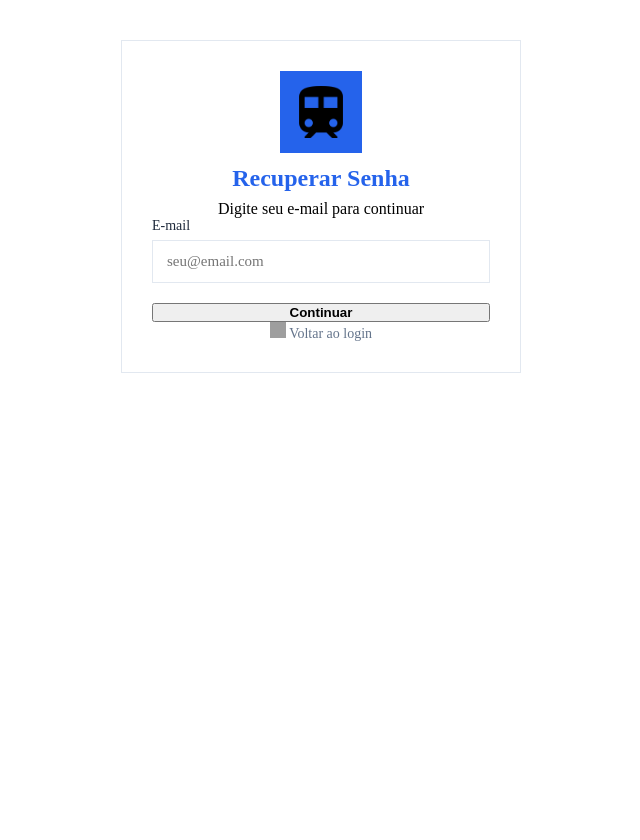
After one commit to joaoduarte01/vai_de_trem_edit, a PHP site: page /esqueci_senha.php in a window 1280 px wide. The commit adds this page. Shown: the whole page, without its empty margins (319-959 px from the left). Run offline with PHP 8.4, Linux system fonts and the light colour scheme; some libraries are stand-ins or nearby versions; grey boxes are pictures that could not be loaded.

Commit message:
feat: Implement user authentication and password management pages including admin, client, forgot password, and reset password functionalities.

```diff
--- /dev/null
+++ b/public/esqueci_senha.php
@@ -0,0 +1,66 @@
+<?php
+require_once('../assets/config/db.php');
+session_start();
+
+$error = '';
+
+if ($_SERVER['REQUEST_METHOD'] === 'POST') {
+    $email = trim($_POST['email'] ?? '');
+
+    if ($email) {
+        $stmt = $mysqli->prepare("SELECT id FROM users WHERE email = ? LIMIT 1");
+        $stmt->bind_param('s', $email);
+        $stmt->execute();
+        $stmt->store_result();
+
+        if ($stmt->num_rows > 0) {
+            // Redireciona para redefinir a senha passando o email (inseguro, mas solicitado assim)
+            header('Location: redefinir_senha.php?email=' . urlencode($email));
+            exit;
+        } else {
+            $error = 'E-mail não encontrado.';
+        }
+    } else {
+        $error = 'Por favor, digite seu e-mail.';
+    }
+}
+?>
+<!DOCTYPE html>
+<html lang="pt-BR">
+
+<head>
+    <meta charset="utf-8">
+    <meta name="viewport" content="width=device-width, initial-scale=1">
+    <title>Esqueci minha senha - Vai de Trem</title>
+    <link href="../assets/css/styles.css" rel="stylesheet">
+    <link href="https://cdn.jsdelivr.net/npm/remixicon@4.3.0/fonts/remixicon.css" rel="stylesheet">
+</head>
+
+<body>
+
+    <div class="card-login">
+        <div class="brand-icon"><img src="../assets/images/trem_icone.png" alt="Trem" class="icon-img"
+                style="width:52px;height:52px;"></div>
+        <h2>Recuperar Senha</h2>
+        <div class="sub">Digite seu e-mail para continuar</div>
+
+        <?php if ($error): ?>
+            <div class="error-box"><?php echo htmlspecialchars($error); ?></div>
+        <?php endif; ?>
+
+        <form method="post">
+            <label>E-mail</label>
+            <input class="input" type="email" name="email" placeholder="seu@email.com" required>
+
+            <button class="btn-login" type="submit" style="margin-top:20px;">Continuar</button>
+        </form>
+
+        <a href="login.php" class="back-link">
+            <img src="../assets/images/logout_icone.png" alt="Voltar" class="icon-img"
+                style="width:16px;height:16px;transform: rotate(180deg);"> Voltar ao login
+        </a>
+    </div>
+
+</body>
+
+</html>
--- a/public/login.php
+++ b/public/login.php
@@ -95,6 +95,9 @@ if ($_SERVER['REQUEST_METHOD'] === 'POST') {
 
       <label style="margin-top:12px">Senha</label>
       <input class="input" type="password" name="password" placeholder="Sua senha" required>
+    <div style="text-align:right;margin-top:6px;font-size:13px;">
+      <a href="esqueci_senha.php">Esqueci minha senha</a>
+    </div>
 
       <button class="btn-login" type="submit">Entrar</button>
 
--- a/public/login_admin.php
+++ b/public/login_admin.php
@@ -60,6 +60,9 @@ if ($_SERVER['REQUEST_METHOD'] === 'POST') {
 
       <label style="margin-top:12px;">Senha</label>
       <input class="input" type="password" name="password" placeholder="Senha" required>
+      <div style="text-align:right;margin-top:6px;font-size:13px;">
+        <a href="esqueci_senha.php">Esqueci minha senha</a>
+      </div>
 
       <button class="btn-login" type="submit">Entrar</button>
     </form>
--- a/public/login_cliente.php
+++ b/public/login_cliente.php
@@ -60,6 +60,9 @@ if ($_SERVER['REQUEST_METHOD'] === 'POST') {
 
       <label style="margin-top:12px;">Senha</label>
       <input class="input" type="password" name="password" placeholder="Senha" required>
+      <div style="text-align:right;margin-top:6px;font-size:13px;">
+        <a href="esqueci_senha.php">Esqueci minha senha</a>
+      </div>
 
       <button class="btn-login" type="submit">Entrar</button>
     </form>
```
Also changed, not shown: public/redefinir_senha.php (added, +84 -0 lines).
